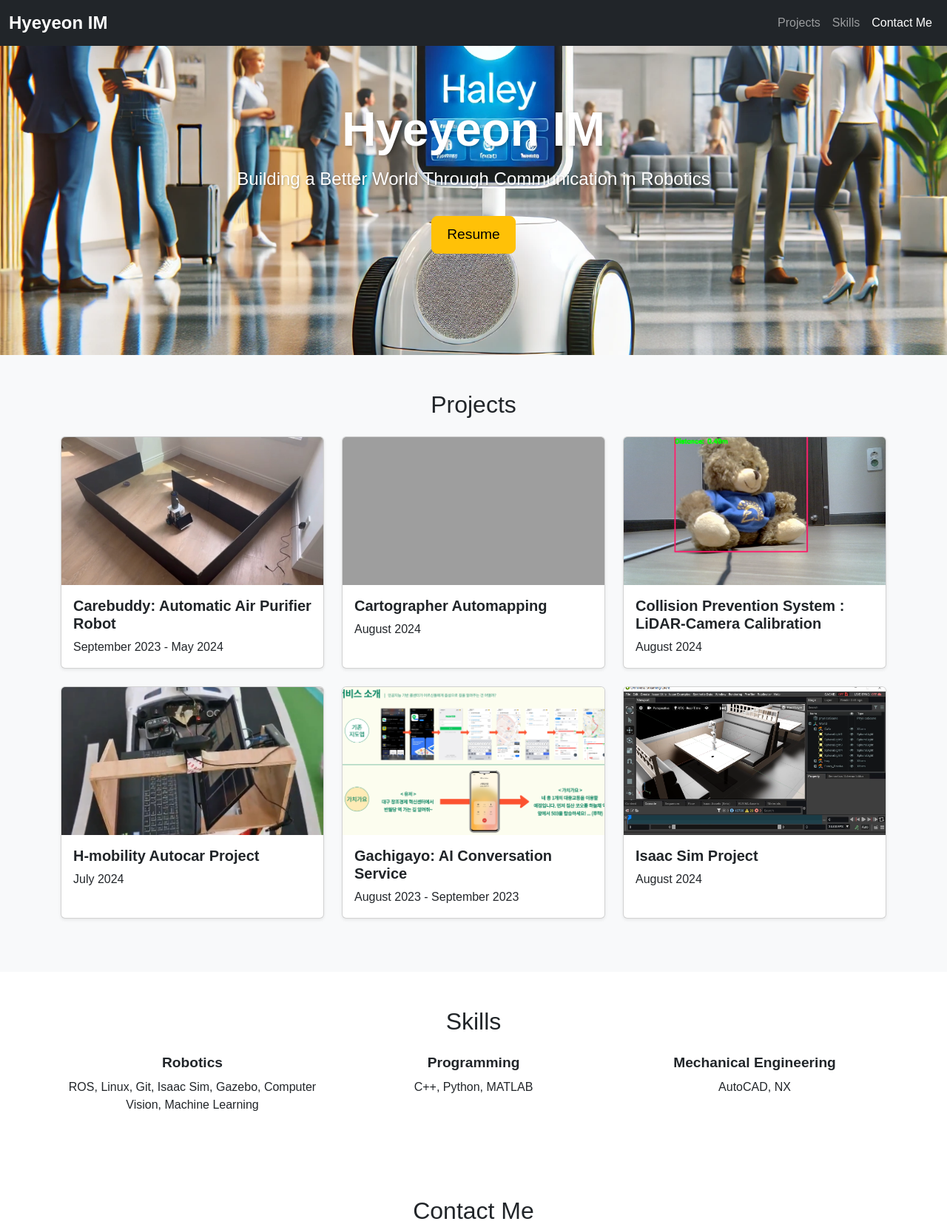
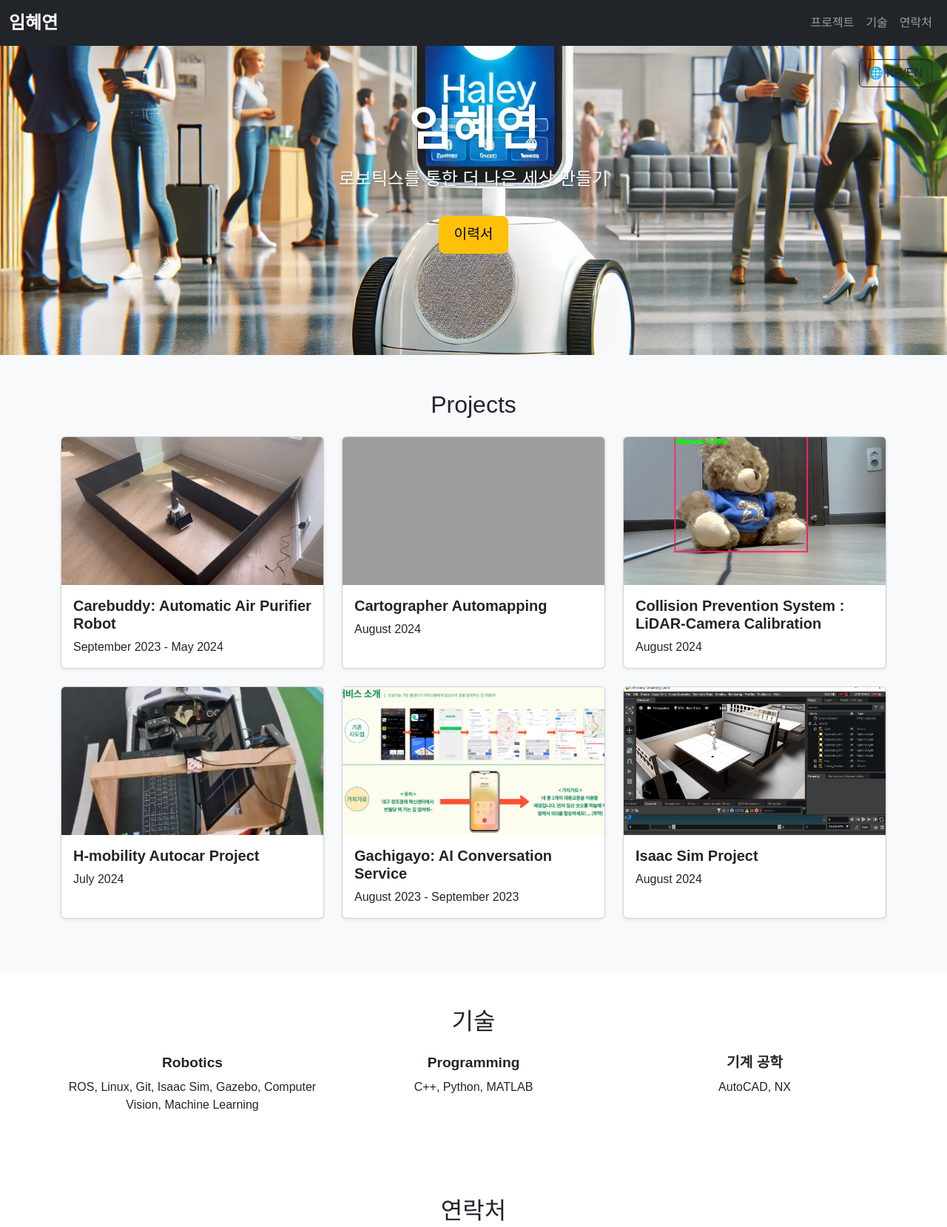
Before and after one commit to hyeyeonIm/hyeyeonim.github.io, a plain HTML site: page index.html in a window 1280 px wide. Shown: the top 1659 px of the page at 74% size. Drawn offline with nearby package versions, Linux system fonts and the light colour scheme; grey boxes are pictures that could not be loaded.

Commit message:
feat: Add Korean/English language toggle functionality

```diff
--- a/index.html
+++ b/index.html
@@ -13,32 +13,56 @@
     <!-- Navigation Bar -->
     <nav id="navbar" class="navbar navbar-expand-lg navbar-dark bg-dark fixed-top">
         <div class="container-fluid">
-            <a class="navbar-brand" href="#">Hyeyeon IM</a>
+            <a class="navbar-brand" href="#">
+                <span class="kr-text">임혜연</span>
+                <span class="en-text" style="display: none;">Hyeyeon IM</span>
+            </a>
             <button class="navbar-toggler" type="button" data-bs-toggle="collapse" data-bs-target="#navbarNav" aria-controls="navbarNav" aria-expanded="false" aria-label="Toggle navigation">
                 <span class="navbar-toggler-icon"></span>
             </button>
             <div class="collapse navbar-collapse" id="navbarNav">
                 <ul class="navbar-nav ms-auto">
                     <li class="nav-item">
-                        <a class="nav-link" href="#projects">Projects</a>
+                        <a class="nav-link">
+                            <span class="kr-text">프로젝트</span>
+                            <span class="en-text" style="display: none;">Projects</span>
+                        </a>
                     </li>
                     <li class="nav-item">
-                        <a class="nav-link" href="#skills">Skills</a>
+                        <a class="nav-link">
+                            <span class="kr-text">기술</span>
+                            <span class="en-text" style="display: none;">Skills</span>
+                        </a>
                     </li>
                     <li class="nav-item">
-                        <a class="nav-link" href="#contact">Contact Me</a>
+                        <a class="nav-link">
+                            <span class="kr-text">연락처</span>
+                            <span class="en-text" style="display: none;">Contact Me</span>
+                        </a>
                     </li>
                 </ul>
             </div>
         </div>
     </nav>
 
+    <!-- 여기에 토글 버튼 추가 -->
+    <div id="language-toggle" class="position-fixed" style="top: 80px; right: 20px; z-index: 1000;">
+        <button onclick="toggleLanguage()" class="btn btn-outline-dark">🌐 KR/EN</button>
+    </div>
+
     <!-- Header Section -->
     <header class="header-section text-center text-white d-flex align-items-center justify-content-center">
         <div class="container">
-            <h1 class="display-3 fw-bold">Hyeyeon IM</h1>
-            <p class="lead">Building a Better World Through Communication in Robotics</p>
-            <a href="https://drive.google.com/file/d/1uZx7fEgBndUuPchfTb7mfoBMMzswJT6x/view?usp=sharing" target="_blank" class="btn btn-warning btn-lg mt-3">Resume</a>
+            <div id="header-kr">
+                <h1 class="display-3 fw-bold">임혜연</h1>
+                <p class="lead">로보틱스를 통한 더 나은 세상 만들기</p>
+                <a href="https://drive.google.com/file/d/1uZx7fEgBndUuPchfTb7mfoBMMzswJT6x/view?usp=sharing" target="_blank" class="btn btn-warning btn-lg mt-3">이력서</a>
+            </div>
+            <div id="header-en" style="display: none;">
+                <h1 class="display-3 fw-bold">Hyeyeon IM</h1>
+                <p class="lead">Building a Better World Through Communication in Robotics</p>
+                <a href="https://drive.google.com/file/d/1uZx7fEgBndUuPchfTb7mfoBMMzswJT6x/view?usp=sharing" target="_blank" class="btn btn-warning btn-lg mt-3">Resume</a>
+            </div>
         </div>
     </header>
 
@@ -875,7 +899,10 @@ Distance = (Focal Length * Actual Height) / Bounding Box Height
     <!-- Skills Section -->
     <section id="skills" class="py-5">
         <div class="container">
-            <h2 class="text-center mb-4">Skills</h2>
+            <h2 class="text-center mb-4">
+                <span class="kr-text">기술</span>
+                <span class="en-text" style="display: none;">Skills</span>
+            </h2>
             <div class="row text-center">
                 <div class="col-md-4">
                     <h5>Robotics</h5>
@@ -886,7 +913,10 @@ Distance = (Focal Length * Actual Height) / Bounding Box Height
                     <p>C++, Python, MATLAB</p>
                 </div>
                 <div class="col-md-4">
-                    <h5>Mechanical Engineering</h5>
+                    <h5>
+                        <span class="kr-text">기계 공학</span>
+                        <span class="en-text" style="display: none;">Mechanical Engineering</span>
+                    </h5>
                     <p>AutoCAD, NX</p>
                 </div>
             </div>
@@ -896,9 +926,15 @@ Distance = (Focal Length * Actual Height) / Bounding Box Height
     <!-- Contact Section -->
     <section id="contact" class="py-5 text-center">
         <div class="container">
-            <h2>Contact Me</h2>
+            <h2>
+                <span class="kr-text">연락처</span>
+                <span class="en-text" style="display: none;">Contact Me</span>
+            </h2>
             <img src="haley.jpeg" class="img-fluid rounded-circle mb-3" alt="Hyeyeon IM" style="width: 200px; height: 200px; object-fit: cover;">
-            <p>Hyeyeon IM, Robotics Engineer</p>
+            <p>
+                <span class="kr-text">임혜연, 로보틱스 엔지니어</span>
+                <span class="en-text" style="display: none;">Hyeyeon IM, Robotics Engineer</span>
+            </p>
             <div>
                 <a href="https://github.com/hyeyeonim" target="_blank" class="btn btn-dark me-2">GitHub</a>
                 <a href="mailto:hyeyeonim@gmail.com" class="btn btn-dark me-2">Email</a>
@@ -912,5 +948,23 @@ Distance = (Focal Length * Actual Height) / Bounding Box Height
 
     <!-- Bootstrap JS and Popper.js -->
     <script src="https://cdn.jsdelivr.net/npm/bootstrap@5.3.3/dist/js/bootstrap.bundle.min.js"></script>
+    <script>
+    function toggleLanguage() {
+        const krElements = document.querySelectorAll('.kr-text');
+        const enElements = document.querySelectorAll('.en-text');
+        const headerKr = document.getElementById('header-kr');
+        const headerEn = document.getElementById('header-en');
+
+        krElements.forEach(el => {
+            el.style.display = el.style.display === 'none' ? 'inline' : 'none';
+        });
+        enElements.forEach(el => {
+            el.style.display = el.style.display === 'none' ? 'inline' : 'none';
+        });
+
+        headerKr.style.display = headerKr.style.display === 'none' ? 'block' : 'none';
+        headerEn.style.display = headerEn.style.display === 'none' ? 'block' : 'none';
+    }
+    </script>
 </body>
 </html>
```
Also changed, not shown: 1 other file.
